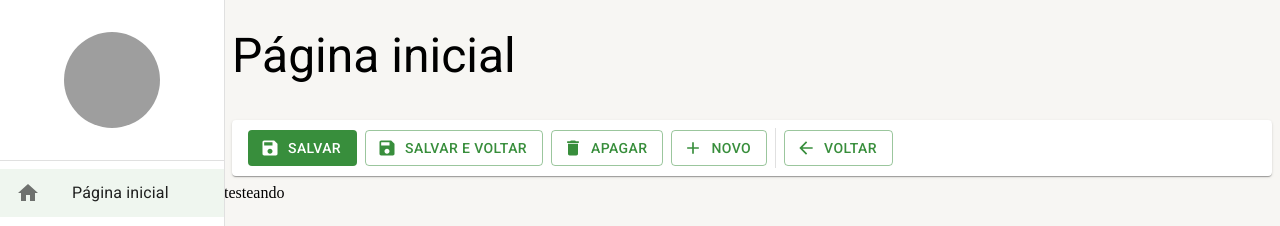
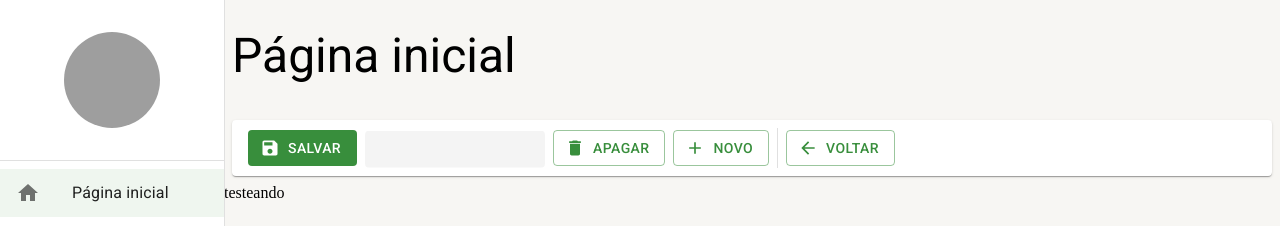
Before and after one commit to GedeonRamiro/curso-react-materialui-typescript, a React (Create React App) app: page /pagina-inicial in a window 1280 px wide. Shown: the top 226 px of the page. Built offline with nearby package versions, Linux system fonts and the light colour scheme; grey boxes are pictures that could not be loaded.

Commit message:
feat: adicionando skeleton para os botões da ferramentas de detalhes

```diff
--- a/src/pages/dashboard/Dashboard.tsx
+++ b/src/pages/dashboard/Dashboard.tsx
@@ -11,7 +11,10 @@ export const Dashboard = () => {
       titulo="Página inicial"
       barraDeFerramentas={
         //<FerramentasDaListagem mostrarInputBusca textoBotaoNovo="Nova" />
-        <FerramentasDeDetalhe mostrarBotaoSalvarEFechar />
+        <FerramentasDeDetalhe
+          mostrarBotaoSalvarEFechar
+          mostrarBotaoSalvarEFecharCarregando
+        />
       }
     >
       <Box>testeando</Box>
--- a/src/shared/components/ferramentas-de-detalhes/FerramentasDeDetalhe.tsx
+++ b/src/shared/components/ferramentas-de-detalhes/FerramentasDeDetalhe.tsx
@@ -1,4 +1,12 @@
-import { Box, Button, Paper, useTheme, Icon, Divider } from "@mui/material";
+import {
+  Box,
+  Button,
+  Skeleton,
+  Paper,
+  useTheme,
+  Icon,
+  Divider,
+} from "@mui/material";
 import SaveIcon from "@mui/icons-material/Save";
 import DeleteIcon from "@mui/icons-material/Delete";
 import ArrowBackIcon from "@mui/icons-material/ArrowBack";
@@ -12,6 +20,12 @@ interface IFerramentasDeDetalheProps {
   mostrarBotaoApagar?: boolean;
   mostrarBotaoSalvar?: boolean;
   mostrarBotaoSalvarEFechar?: boolean;
+
+  mostrarBotaoNovoCarregando?: boolean;
+  mostrarBotaoVoltarCarregando?: boolean;
+  mostrarBotaoApagarCarregando?: boolean;
+  mostrarBotaoSalvarCarregando?: boolean;
+  mostrarBotaoSalvarEFecharCarregando?: boolean;
 
   aoClicarEmNovo?: () => void;
   aoClicarEmVoltar?: () => void;
@@ -28,6 +42,12 @@ export const FerramentasDeDetalhe = ({
   mostrarBotaoApagar = true,
   mostrarBotaoSalvar = true,
   mostrarBotaoSalvarEFechar = false,
+
+  mostrarBotaoNovoCarregando = false,
+  mostrarBotaoVoltarCarregando = false,
+  mostrarBotaoApagarCarregando = false,
+  mostrarBotaoSalvarCarregando = false,
+  mostrarBotaoSalvarEFecharCarregando = false,
 
   aoClicarEmNovo,
   aoClicarEmVoltar,
@@ -48,7 +68,7 @@ export const FerramentasDeDetalhe = ({
       height={theme.spacing(5)}
       component={Paper}
     >
-      {mostrarBotaoSalvar && (
+      {mostrarBotaoSalvar && !mostrarBotaoSalvarCarregando && (
         <Button
           color="primary"
           disableElevation
@@ -59,7 +79,8 @@ export const FerramentasDeDetalhe = ({
           Salvar
         </Button>
       )}
-      {mostrarBotaoSalvarEFechar && (
+      {mostrarBotaoSalvarCarregando && <Skeleton width={100} height={62} />}
+      {mostrarBotaoSalvarEFechar && !mostrarBotaoSalvarEFecharCarregando && (
         <Button
           color="primary"
           disableElevation
@@ -70,7 +91,10 @@ export const FerramentasDeDetalhe = ({
           Salvar e voltar
         </Button>
       )}
-      {mostrarBotaoApagar && (
+      {mostrarBotaoSalvarEFecharCarregando && (
+        <Skeleton width={180} height={62} />
+      )}
+      {mostrarBotaoApagar && !mostrarBotaoApagarCarregando && (
         <Button
           color="primary"
           disableElevation
@@ -81,7 +105,8 @@ export const FerramentasDeDetalhe = ({
           Apagar
         </Button>
       )}
-      {mostrarBotaoNovo && (
+      {mostrarBotaoApagarCarregando && <Skeleton width={100} height={62} />}
+      {mostrarBotaoNovo && !mostrarBotaoNovoCarregando && (
         <Button
           color="primary"
           disableElevation
@@ -93,7 +118,9 @@ export const FerramentasDeDetalhe = ({
         </Button>
       )}
 
-      {mostrarBotaoVoltar && (
+      {mostrarBotaoNovoCarregando && <Skeleton width={100} height={62} />}
+
+      {mostrarBotaoVoltar && !mostrarBotaoVoltarCarregando && (
         <>
           <Divider variant="middle" orientation="vertical" />
           <Button
@@ -107,6 +134,7 @@ export const FerramentasDeDetalhe = ({
           </Button>
         </>
       )}
+      {mostrarBotaoVoltarCarregando && <Skeleton width={100} height={62} />}
     </Box>
   );
 };
```
